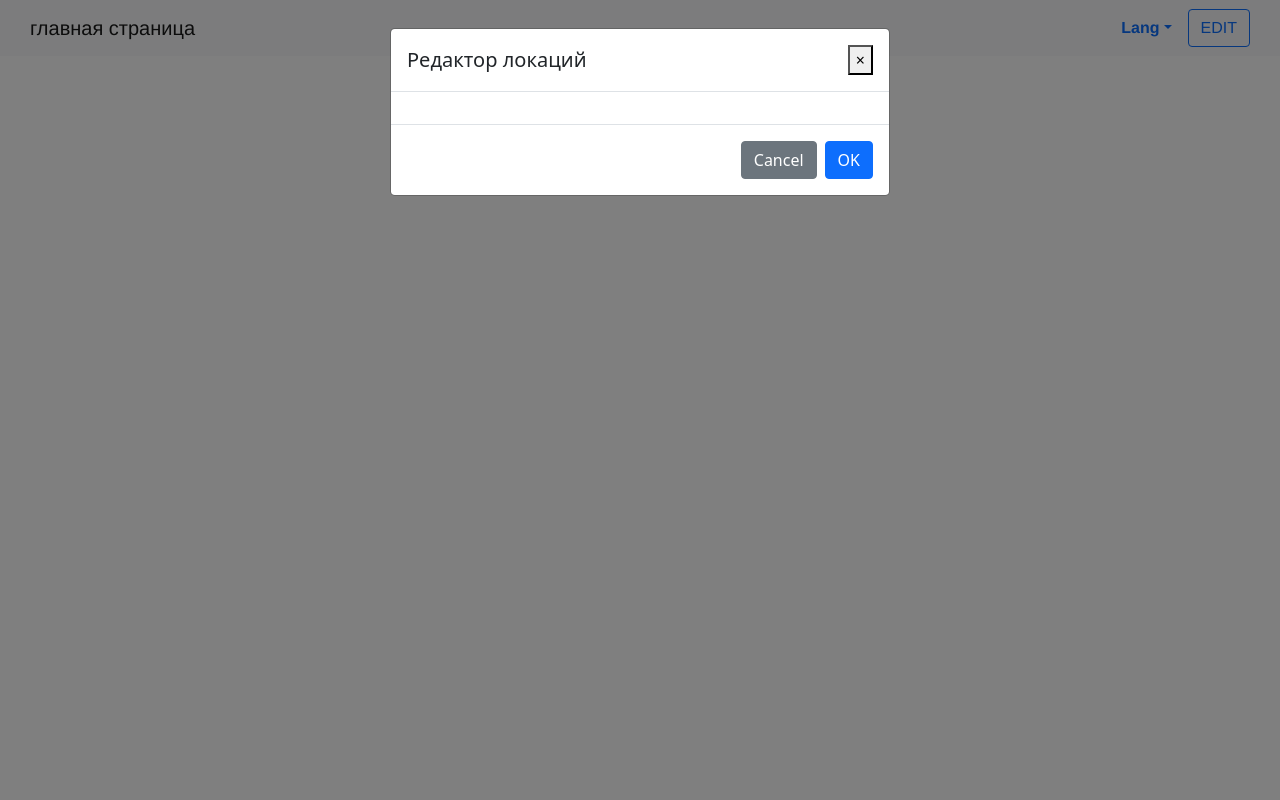
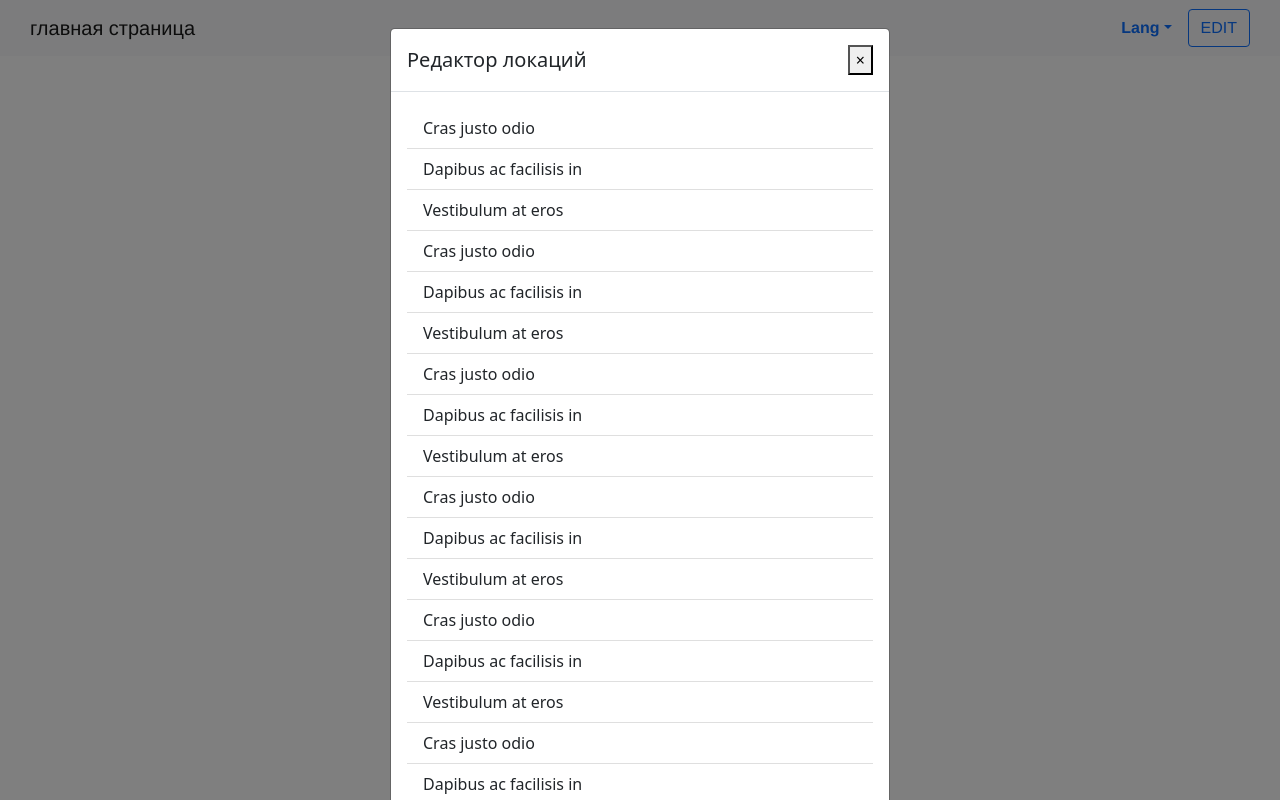
Before and after one commit to Kovriga/vue2, a Vue app: page /dash-boar in a window 1280 px wide. Both pictures are taken after a click on the button "EDIT". Built offline with nearby package versions, Linux system fonts and the light colour scheme.

Commit message:
С ноута

```diff
--- a/package.json
+++ b/package.json
@@ -16,6 +16,7 @@
     "vue-class-component": "^7.2.3",
     "vue-property-decorator": "^9.1.2",
     "vue-router": "^3.5.1",
+    "vuetify": "^2.6.6",
     "vuex": "^3.6.2"
   },
   "devDependencies": {
@@ -28,10 +29,11 @@
     "@vue/cli-plugin-vuex": "~5.0.0",
     "@vue/cli-service": "~5.0.0",
     "@vue/eslint-config-typescript": "^9.1.0",
+    "deepmerge": "^4.2.2",
     "eslint": "^7.32.0",
     "eslint-plugin-vue": "^8.0.3",
-    "sass": "^1.32.7",
-    "sass-loader": "^12.0.0",
+    "sass": "~1.32",
+    "sass-loader": "^12.6.0",
     "typescript": "~4.5.5",
     "vue-template-compiler": "^2.6.14"
   },
--- a/src/components/NavBar.vue
+++ b/src/components/NavBar.vue
@@ -1,4 +1,5 @@
 <template>
+  <div id="nav-bar">
     <b-navbar toggleable="sm" type="light" variant="light">
       <b-navbar-toggle target="nav-text-collapse"></b-navbar-toggle>
 
@@ -20,11 +21,39 @@
 
       <b-button variant="outline-primary" v-b-modal.modal-1 right>EDIT</b-button>
 
-    <b-modal id="modal-1" title="Редактор локаций">
-
+      <b-modal id="modal-1" class="content-in-dialog" title="Редактор локаций">
+        <b-list-group flush>
+          <b-list-group-item href="#">Cras justo odio</b-list-group-item>
+          <b-list-group-item href="#">Dapibus ac facilisis in</b-list-group-item>
+          <b-list-group-item href="#">Vestibulum at eros</b-list-group-item>
+          <b-list-group-item href="#">Cras justo odio</b-list-group-item>
+          <b-list-group-item href="#">Dapibus ac facilisis in</b-list-group-item>
+          <b-list-group-item href="#">Vestibulum at eros</b-list-group-item>
+          <b-list-group-item href="#">Cras justo odio</b-list-group-item>
+          <b-list-group-item href="#">Dapibus ac facilisis in</b-list-group-item>
+          <b-list-group-item href="#">Vestibulum at eros</b-list-group-item>
+          <b-list-group-item href="#">Cras justo odio</b-list-group-item>
+          <b-list-group-item href="#">Dapibus ac facilisis in</b-list-group-item>
+          <b-list-group-item href="#">Vestibulum at eros</b-list-group-item>
+          <b-list-group-item href="#">Cras justo odio</b-list-group-item>
+          <b-list-group-item href="#">Dapibus ac facilisis in</b-list-group-item>
+          <b-list-group-item href="#">Vestibulum at eros</b-list-group-item>
+          <b-list-group-item href="#">Cras justo odio</b-list-group-item>
+          <b-list-group-item href="#">Dapibus ac facilisis in</b-list-group-item>
+          <b-list-group-item href="#">Vestibulum at eros</b-list-group-item>
+          <b-list-group-item href="#">Cras justo odio</b-list-group-item>
+          <b-list-group-item href="#">Dapibus ac facilisis in</b-list-group-item>
+          <b-list-group-item href="#">Vestibulum at eros</b-list-group-item>
+          <b-list-group-item href="#">Cras justo odio</b-list-group-item>
+          <b-list-group-item href="#">Dapibus ac facilisis in</b-list-group-item>
+          <b-list-group-item href="#">Vestibulum at eros</b-list-group-item>
+          <b-list-group-item href="#">Cras justo odio</b-list-group-item>
+          <b-list-group-item href="#">Dapibus ac facilisis in</b-list-group-item>
+          <b-list-group-item href="#">Vestibulum at eros</b-list-group-item>
+        </b-list-group>
       </b-modal>
-
     </b-navbar>
+  </div>
 </template>
 
 <script lang="ts">
@@ -36,6 +65,9 @@ export default class NavBar extends Vue{
 }
 </script>
 
-<style scoped>
-
+<style lang="sass">
+#nav-bar
+  #modal-1___BV_modal_outer_
+    height: 50vh
+    overflow: auto
 </style>
--- a/src/main.ts
+++ b/src/main.ts
@@ -5,6 +5,7 @@ import store from './store'
 import { BootstrapVue, IconsPlugin } from 'bootstrap-vue'
 import 'bootstrap/dist/css/bootstrap.css'
 import 'bootstrap-vue/dist/bootstrap-vue.css'
+import vuetify from './plugins/vuetify' // path to vuetify export
 
 Vue.use(BootstrapVue)
 Vue.use(IconsPlugin)
@@ -12,6 +13,7 @@ Vue.use(IconsPlugin)
 Vue.config.productionTip = false
 
 new Vue({
+  vuetify,
   router,
   store,
   render: h => h(App)
--- /dev/null
+++ b/src/plugins/vuetify.ts
@@ -0,0 +1,8 @@
+import Vue from 'vue'
+import Vuetify from "vuetify";
+
+Vue.use(Vuetify)
+
+const opts = {}
+
+export default new Vuetify(opts)
```
Also changed, not shown: 1 other file (tests, documents, lock files or other folders). Lines whose indentation alone changed are shown as unchanged.
